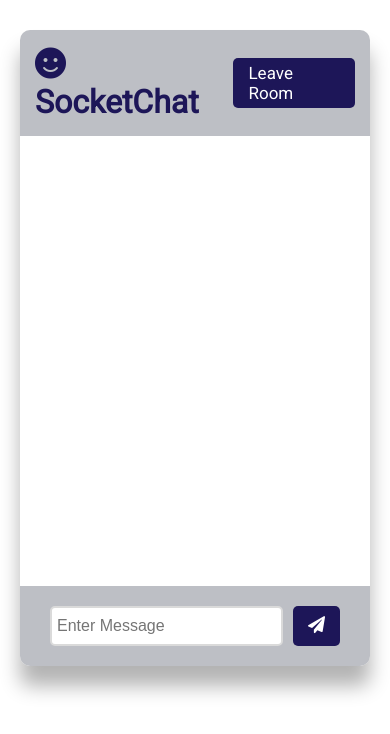
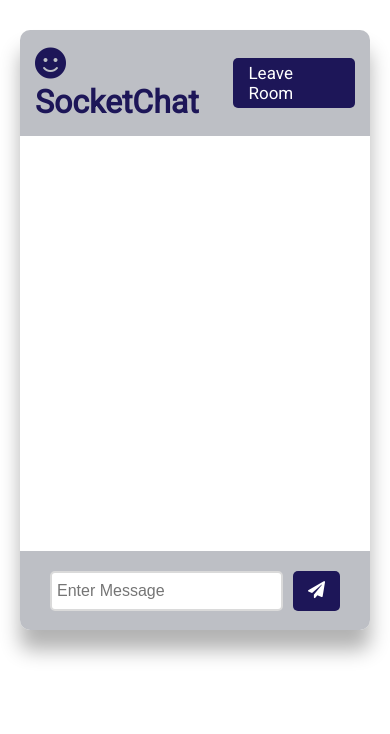
Before and after one commit to jaiswalvishal86/socket-chat, a website: page public/chat.html in a window 390 px wide. Drawn offline with nearby package versions, Linux system fonts and the light colour scheme; no server answers.

Commit message:
modified styles for mobile screens and change the moment js configure to the region based time

```diff
--- a/public/css/style.css
+++ b/public/css/style.css
@@ -225,3 +225,12 @@
     display: none;
   }
 }
+@media (max-width: 395px) {
+  .chat-main {
+    height: 415px;
+  }
+
+  .chat-container {
+    height: 600px;
+  }
+}
--- a/utils/messages.js
+++ b/utils/messages.js
@@ -4,7 +4,7 @@
   return {
     username,
     text,
-    time: moment().format("h:mm a"),
+    time: moment().utcOffset("+0530").format("h:mm a"),
   };
 }
 
```
